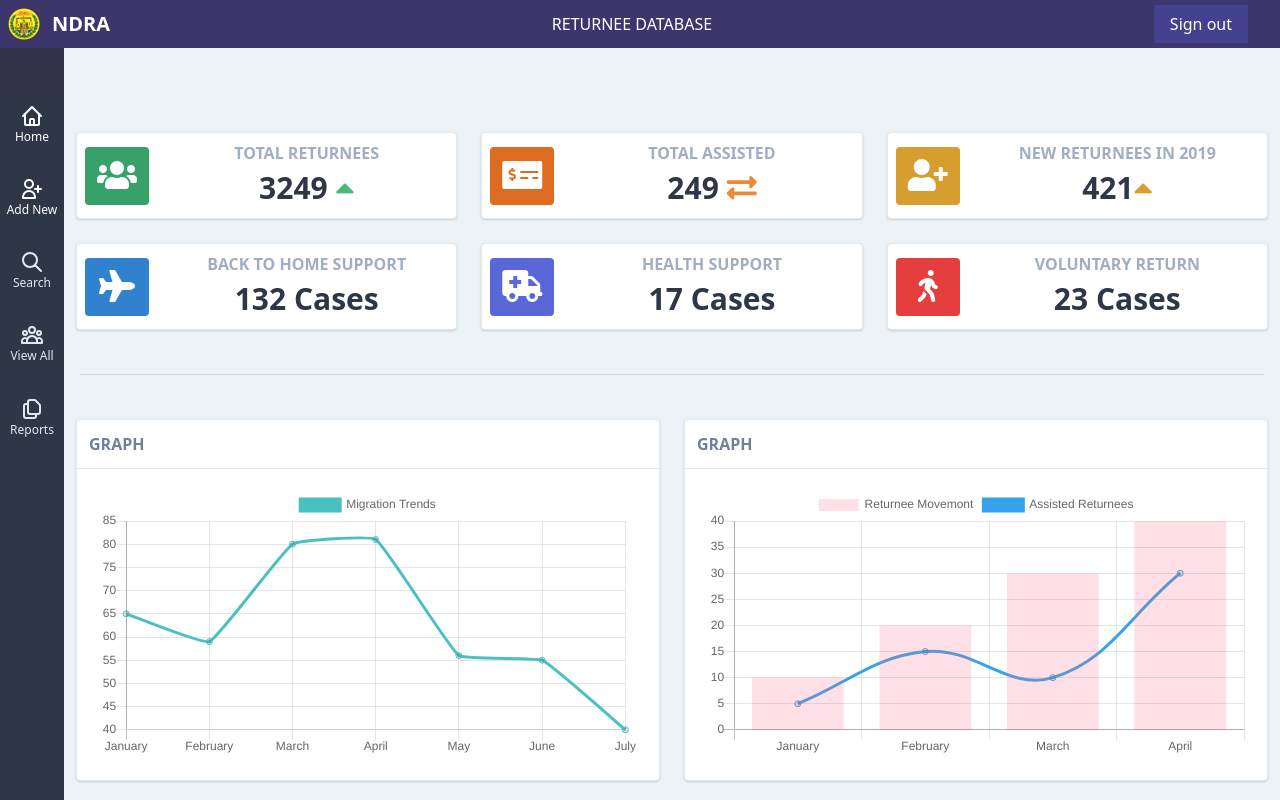
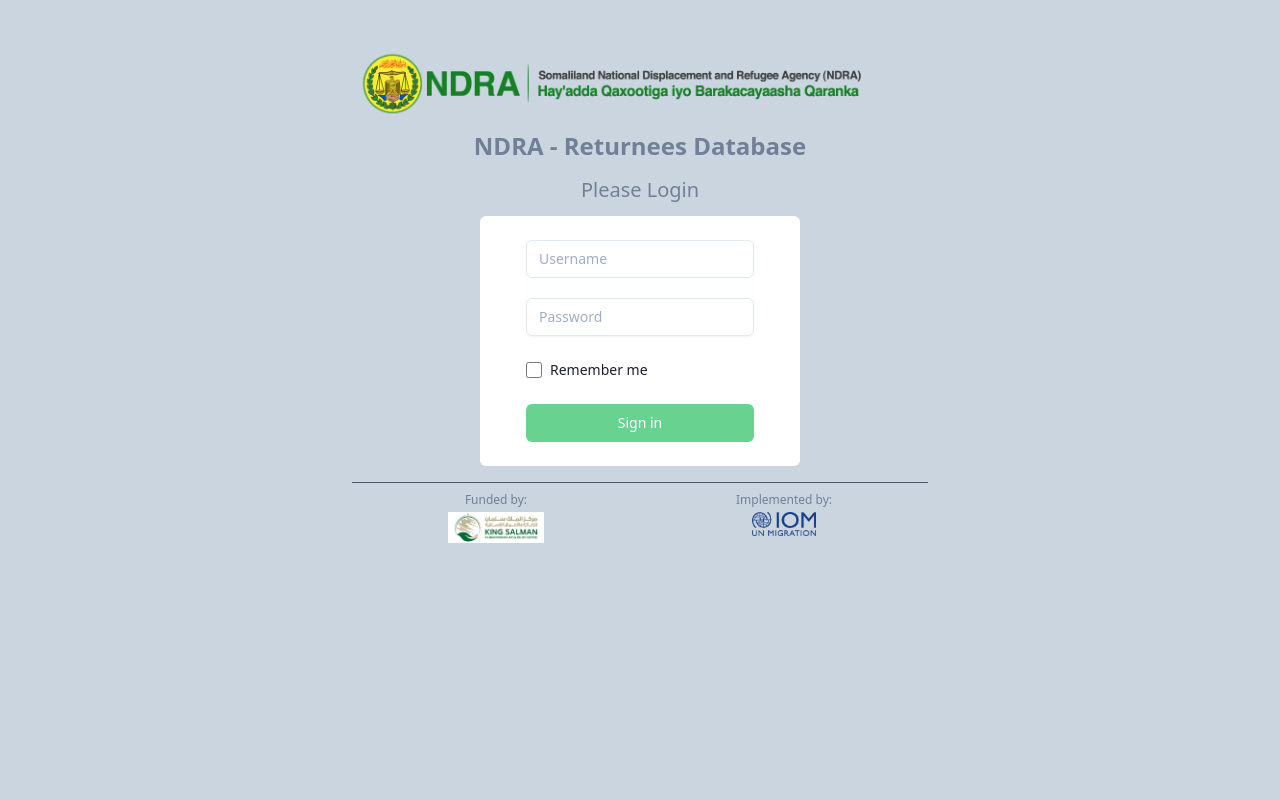
Before and after one commit to janogale/ReturneesDB, a React (Create React App) app: page / in a window 1280 px wide. Shown: the top 800 px of the page. Built offline with nearby package versions, Linux system fonts and the light colour scheme.

Commit message:
changed bgcolor

```diff
--- a/src/index.js
+++ b/src/index.js
@@ -9,7 +9,7 @@ import { LoginProvider } from './context/LoginContext'
 import * as serviceWorker from './serviceWorker'
 
 function MyApp() {
-  const [isLogin, setLogin] = useState(true)
+  const [isLogin, setLogin] = useState(false)
   return (
     <LoginProvider value={{ isLoggedIn: isLogin, setLogin }}>
       <App />
```
Also changed, not shown: 8 other files (tests, documents, lock files or other folders).
